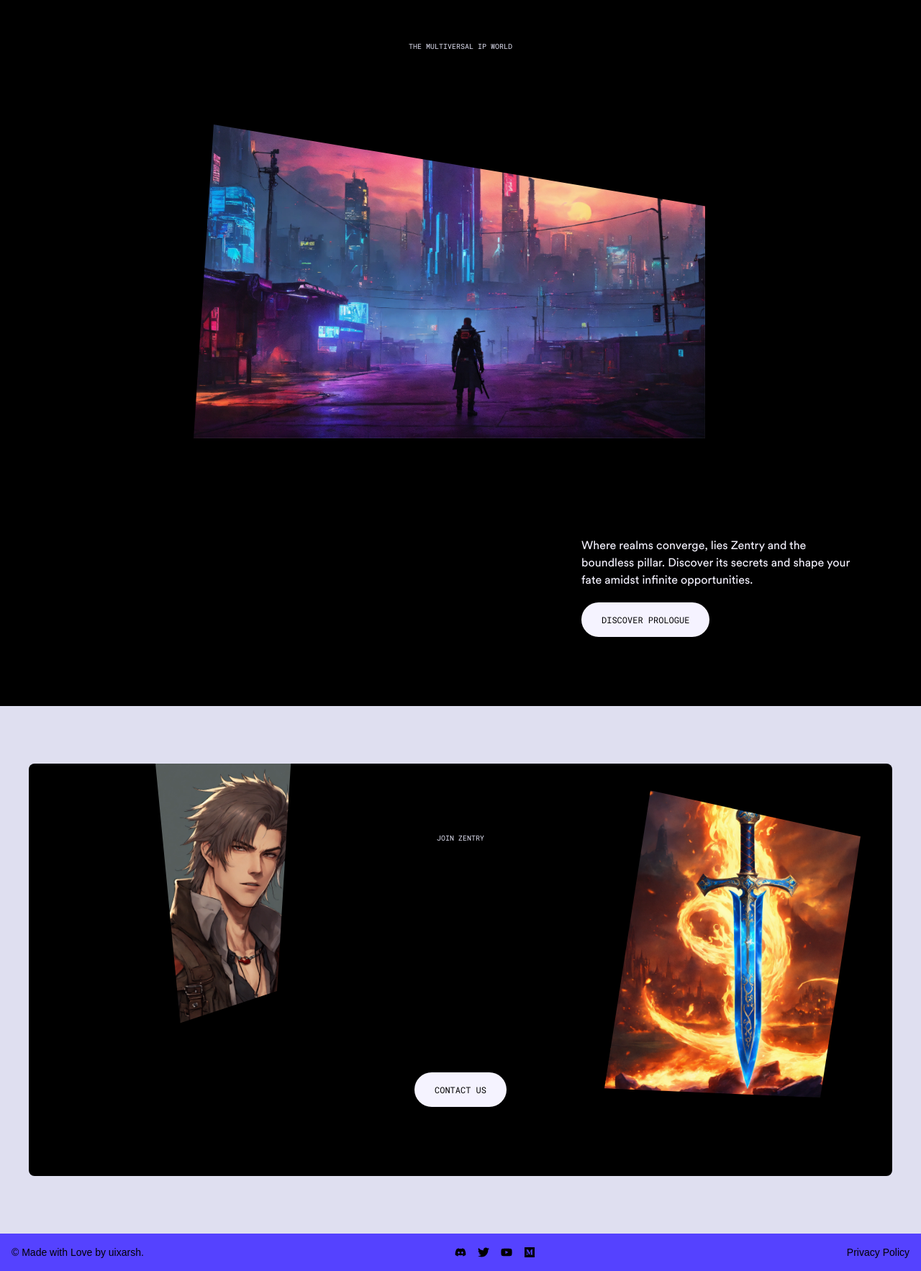
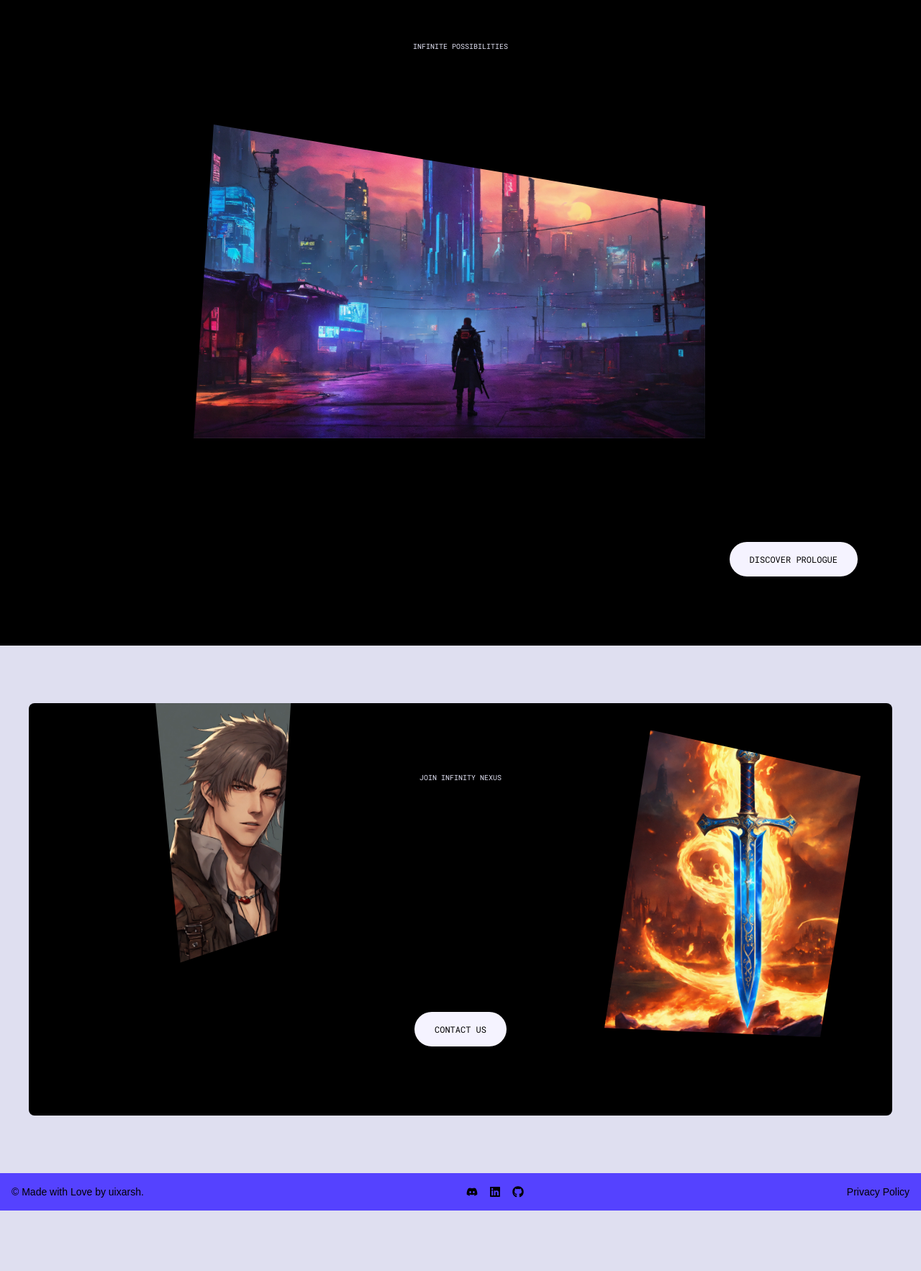
Before and after one commit to uixarsh/game_website, a React (Vite) app: page / in a window 1280 px wide. Shown: the part 5027-6793 px from the top of the page at 72% size. After the commit the page ends 6709 px from the top, so only its background shows below. Built offline with nearby package versions, Linux system fonts and the light colour scheme; a web font is replaced by a local one.

Commit message:
Adding finishing touches

```diff
--- a/src/App.jsx
+++ b/src/App.jsx
@@ -2,7 +2,7 @@ import React from 'react'
 import Hero from './components/hero'
 import About from './components/About'
 import Navbar from './components/Navbar'
-import Features from './components/Features'
+import Vault from './components/Vault'
 import Story from './components/Story'
 import Contact from './components/Contact'
 import Footer from './components/Footer'
@@ -13,7 +13,7 @@ const App = () => {
       <Navbar />
       <Hero />
       <About />
-      <Features />
+      <Vault />
       <Story />
       <Contact />
       <Footer />
--- a/src/components/Contact.jsx
+++ b/src/components/Contact.jsx
@@ -27,7 +27,7 @@ const Contact = () => {
 
         <div className="flex flex-col items-center text-center">
           <p className="mb-10 font-general text-[10px] uppercase">
-            Join Zentry
+            Join Infinity Nexus
           </p>
 
           <AnimatedTitle
--- a/src/components/Footer.jsx
+++ b/src/components/Footer.jsx
@@ -1,10 +1,9 @@
-import { FaDiscord, FaTwitter, FaYoutube, FaMedium } from "react-icons/fa";
+import { FaDiscord, FaGithub, FaLinkedin } from "react-icons/fa";
 
 const socialLinks = [
-  { href: "https://discord.com", icon: <FaDiscord /> },
-  { href: "https://twitter.com", icon: <FaTwitter /> },
-  { href: "https://youtube.com", icon: <FaYoutube /> },
-  { href: "https://medium.com", icon: <FaMedium /> },
+  { href: "https://discordapp.com/users/arshuix", icon: <FaDiscord /> },
+  { href: "https://in.linkedin.com/in/arsh-singhal-316450209", icon: <FaLinkedin /> },
+  { href: "https://github.com/uixarsh", icon: <FaGithub /> },
 ];
 
 const Footer = () => {
--- a/src/components/Story.jsx
+++ b/src/components/Story.jsx
@@ -46,10 +46,10 @@ const Story = () =>{
     return (
         <section id="prologue" className="min-h-dvh w-screen bg-black text-blue-50">
             <div className="flex size-full flex-col items-center py-10 pb-24">
-                <p className="font-general text-sm uppercase md:text-[10px]"> the multiversal ip world </p>
+                <p className="font-general text-sm uppercase md:text-[10px]"> infinite possibilities</p>
                 <div className="relative size-full">
                     <AnimatedTitle
-                        title = "The st<b>o</b>ry of <br/>a hidden rela<b>m</b>"
+                        title = "an ep<b>i</b>c st<b>o</b>ry of <br/>dark<b>n</b>ess"
                         sectionId = "#story"
                         containerClass="mt-5 pointer-events-none mix-blend-difference relative z-10"
                     />
@@ -72,11 +72,6 @@ const Story = () =>{
                 </div>
                 <div className="-mt-80 flex w-full fustify-center md:-mt-65 md:me-44 md:justify-end">
                     <div className="flex h-full w-fit flex-col items-center md:items-start">
-                        <p className="mt-3 max-w-sm text-center font-circular-web text-violet-50 md:text-start">
-                        Where realms converge, lies Zentry and the boundless pillar.
-                        Discover its secrets and shape your fate amidst infinite
-                        opportunities.
-                        </p>
                         <Button
                             id="relam-button"
                             title="discover prologue"
--- a/src/components/Features.jsx
+++ b/src/components/Vault.jsx
@@ -80,7 +80,7 @@ const BentoImgCard = ({src, title, description, isComingSoon}) => {
     )
 }
 
-const Features = () => {
+const Vault = () => {
     return (
         <section id="vault" className="bg-black pb-52">
             <div className="container mx-auto px-3 md:px-10">
@@ -160,4 +160,4 @@ const Features = () => {
     )
 }
 
-export default Features;
+export default Vault;
```
